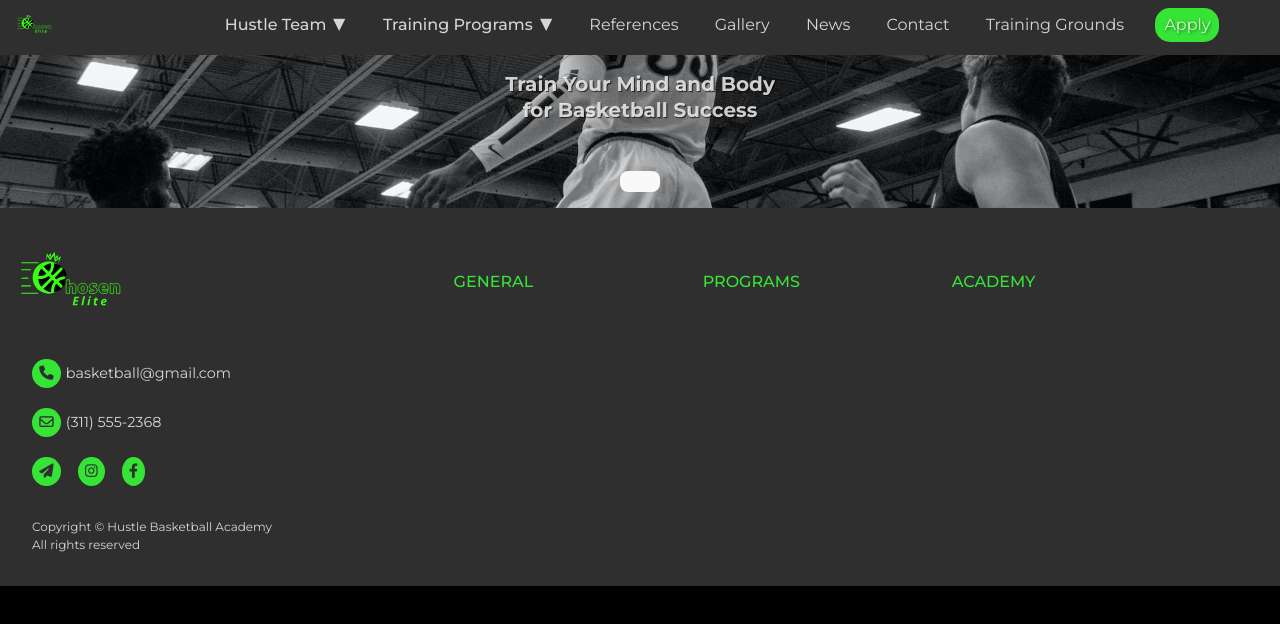
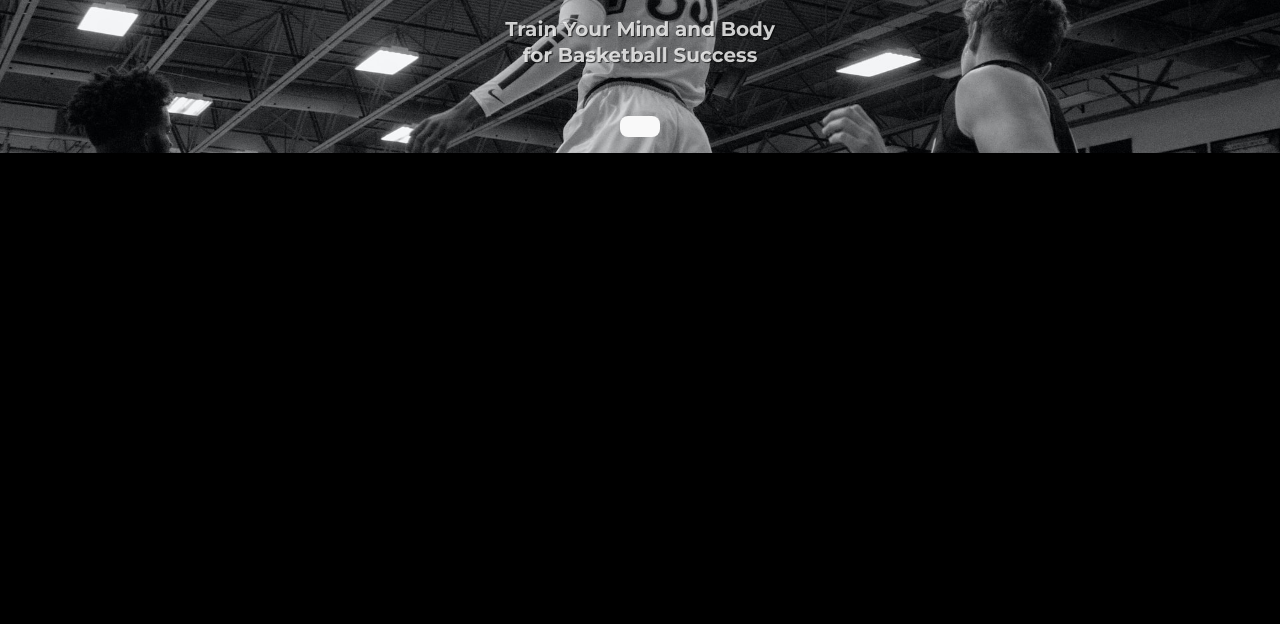
Before and after one commit to anthonyjprater/chosen-elite, a Vue app: page / in a window 1280 px wide. Shown: the top 624 px of the page. Built offline with nearby package versions, Linux system fonts and the light colour scheme.

Commit message:
main hero style

```diff
--- a/src/App.vue
+++ b/src/App.vue
@@ -1,12 +1,12 @@
 <script setup>
 // import HelloWorld from './components/HelloWorld.vue'
-import MainHeader from './components/headers/MainHeader.vue'
-import MainFooter from './components/footers/MainFooter.vue'
+// import MainHeader from './components/headers/MainHeader.vue'
+// import MainFooter from './components/footers/MainFooter.vue'
 import MainHero from './components/heros/MainHero.vue';
 </script>
 
 <template>
-  <MainHeader />
+  <!-- <MainHeader /> -->
   <MainHero />
   <!-- <div>
     <a href="https://vitejs.dev" target="_blank">
@@ -17,7 +17,7 @@ import MainHero from './components/heros/MainHero.vue';
     </a>
   </div> -->
   <!-- <HelloWorld msg="Vite + Vue" /> -->
-  <MainFooter />
+  <!-- <MainFooter /> -->
 </template>
 
 <style scoped>
--- a/src/main.js
+++ b/src/main.js
@@ -4,176 +4,188 @@ import App from './App.vue'
 
 createApp(App).mount('#app')
 
-// MENU NAVIGATION-------------------------------------------------------------------------------------------------------
-const nav = document.querySelector('.main-nav')
-const trigger = document.querySelector('.menu-trigger')
-const menu = document.querySelector('.main-nav ul')
-const footerMenu = document.querySelectorAll('.footer-sub-menu')
+// // MENU NAVIGATION-------------------------------------------------------------------------------------------------------
+// const nav = document.querySelector('.main-nav')
+// const trigger = document.querySelector('.menu-trigger')
+// const menu = document.querySelector('.main-nav ul')
+// const footerMenu = document.querySelectorAll('.footer-sub-menu')
 
-// Hide menu on open.
-menu.classList.add('hide')
+// // Hide menu on open.
+// menu.classList.add('hide')
 
-// Toggle menu open/closed.
-const toggleMenu = (status) => {
-  if (status == 'false') {
-    menu.classList.remove('hide')
-    trigger.setAttribute('aria-expanded', 'true')
-    trigger.setAttribute('aria-label', 'Close submenu.')
-  } else {
-    menu.classList.add('hide')
-    trigger.setAttribute('aria-expanded', 'false')
-    trigger.setAttribute('aria-label', 'Open submenu.')
-  }
-}
+// // Toggle menu open/closed.
+// const toggleMenu = (status) => {
+//   if (status == 'false') {
+//     menu.classList.remove('hide')
+//     trigger.setAttribute('aria-expanded', 'true')
+//     trigger.setAttribute('aria-label', 'Close submenu.')
+//   } else {
+//     menu.classList.add('hide')
+//     trigger.setAttribute('aria-expanded', 'false')
+//     trigger.setAttribute('aria-label', 'Open submenu.')
+//   }
+// }
 
-// Set initial state for the button.
-trigger.setAttribute('aria-expanded', 'false')
-trigger.setAttribute('aria-label', 'Open submenu.')
+// // Set initial state for the button.
+// trigger.setAttribute('aria-expanded', 'false')
+// trigger.setAttribute('aria-label', 'Open submenu.')
 
-// Listen for button click
-trigger.addEventListener('click', function () {
-  const status = trigger.getAttribute('aria-expanded')
-  toggleMenu(status)
-})
+// // Listen for button click
+// trigger.addEventListener('click', function () {
+//   const status = trigger.getAttribute('aria-expanded')
+//   toggleMenu(status)
+// })
 
-// Close menu when user tabs outside the menu.
-document.addEventListener('focusin', (e) => {
-  if (e.target.closest('nav') !== nav && window.innerWidth < 800) {
-    toggleMenu(true)
-  }
-})
+// // Close menu when user tabs outside the menu.
+// document.addEventListener('focusin', (e) => {
+//   if (e.target.closest('nav') !== nav && window.innerWidth < 800) {
+//     toggleMenu(true)
+//   }
+// })
 
-// Close menu when user clicks outside the menu.
-document.addEventListener('click', (e) => {
-  if (e.target.closest('nav') !== nav && window.innerWidth < 800) {
-    toggleMenu(true)
-  }
-})
+// // Close menu when user clicks outside the menu.
+// document.addEventListener('click', (e) => {
+//   if (e.target.closest('nav') !== nav && window.innerWidth < 800) {
+//     toggleMenu(true)
+//   }
+// })
 
-// UNHIDE MENU ON LARGE SCREENS
-if (window.innerWidth > 768) {
-  menu.classList.remove('hide')
-}
+// // UNHIDE MENU ON LARGE SCREENS
+// if (window.innerWidth > 768) {
+//   menu.classList.remove('hide')
+// }
 
-// SUB-MENU NAVIGATION-------------------------------------------------------------------------------
-// Find all sub-menus.
-const subMenus = document.querySelectorAll('.main-nav ul ul')
-// Find all sub-menu trigger buttons. */
-const menuTriggers = document.querySelectorAll('.sub-menu-trigger')
+// // SUB-MENU NAVIGATION-------------------------------------------------------------------------------
+// // Find all sub-menus.
+// const subMenus = document.querySelectorAll('.main-nav ul ul')
+// // Find all sub-menu trigger buttons. */
+// const menuTriggers = document.querySelectorAll('.sub-menu-trigger')
 
-// Hide all sub-menus.
-subMenus.forEach((subMenu) => {
-  subMenu.classList.add('hide')
-})
+// // Hide all sub-menus.
+// subMenus.forEach((subMenu) => {
+//   subMenu.classList.add('hide')
+// })
 
-/**
- * Toggle sub-menu open/closed.
- * @param {DOM node} parent
- * @param {boolean} status
- */
-const toggleSubMenu = (parent, status) => {
-  const trigger = parent.querySelector('button')
-  const subMenu = parent.querySelector('ul')
-  if (status == 'false') {
-    parent.classList.add('open')
-    subMenu.classList.remove('hide')
-    trigger.setAttribute('aria-expanded', 'true')
-    trigger.setAttribute('aria-label', 'Close news menu.')
-  } else {
-    parent.classList.remove('open')
-    subMenu.classList.add('hide')
-    trigger.setAttribute('aria-expanded', 'false')
-    trigger.setAttribute('aria-label', 'Open news menu.')
-  }
-}
+// /**
+//  * Toggle sub-menu open/closed.
+//  * @param {DOM node} parent
+//  * @param {boolean} status
+//  */
+// const toggleSubMenu = (parent, status) => {
+//   const trigger = parent.querySelector('button')
+//   const subMenu = parent.querySelector('ul')
+//   if (status == 'false') {
+//     parent.classList.add('open')
+//     subMenu.classList.remove('hide')
+//     trigger.setAttribute('aria-expanded', 'true')
+//     trigger.setAttribute('aria-label', 'Close news menu.')
+//   } else {
+//     parent.classList.remove('open')
+//     subMenu.classList.add('hide')
+//     trigger.setAttribute('aria-expanded', 'false')
+//     trigger.setAttribute('aria-label', 'Open news menu.')
+//   }
+// }
 
-// For each trigger button:
-// - add a down-arrow
-// - set aria attributes
-// - add event listener
-menuTriggers.forEach((trigger) => {
-  trigger.classList.add('sub')
-  trigger.setAttribute('aria-expanded', 'false')
-  trigger.setAttribute('aria-label', 'Open news menu.')
-  trigger.addEventListener('click', function () {
-    const parent = trigger.parentElement
-    const status = trigger.getAttribute('aria-expanded')
-    toggleSubMenu(parent, status)
-  })
-})
+// // For each trigger button:
+// // - add a down-arrow
+// // - set aria attributes
+// // - add event listener
+// menuTriggers.forEach((trigger) => {
+//   trigger.classList.add('sub')
+//   trigger.setAttribute('aria-expanded', 'false')
+//   trigger.setAttribute('aria-label', 'Open news menu.')
+//   trigger.addEventListener('click', function () {
+//     const parent = trigger.parentElement
+//     const status = trigger.getAttribute('aria-expanded')
+//     toggleSubMenu(parent, status)
+//   })
+// })
 
-// Close sub-menus when user tabs outside menu.
-document.addEventListener('focusin', (e) => {
-  let currentSubMenu = document.querySelector('.open')
-  if (
-    currentSubMenu &&
-    e.target.closest('.has-sub-menu') !== currentSubMenu &&
-    window.innerWidth < 768
-  ) {
-    toggleSubMenu(currentSubMenu, true)
-  }
-})
+// // Close sub-menus when user tabs outside menu.
+// document.addEventListener('focusin', (e) => {
+//   let currentSubMenu = document.querySelector('.open')
+//   if (
+//     currentSubMenu &&
+//     e.target.closest('.has-sub-menu') !== currentSubMenu &&
+//     window.innerWidth < 768
+//   ) {
+//     toggleSubMenu(currentSubMenu, true)
+//   }
+// })
 
-// Close sub-menus when user clicks outside menu.
-document.addEventListener('click', (e) => {
-  let currentSubMenu = document.querySelector('.open')
-  if (
-    currentSubMenu &&
-    e.target.closest('.has-sub-menu') !== currentSubMenu &&
-    window.innerWidth < 768
-  ) {
-    toggleSubMenu(currentSubMenu, true)
-  }
-})
+// // Close sub-menus when user clicks outside menu.
+// document.addEventListener('click', (e) => {
+//   let currentSubMenu = document.querySelector('.open')
+//   if (
+//     currentSubMenu &&
+//     e.target.closest('.has-sub-menu') !== currentSubMenu &&
+//     window.innerWidth < 768
+//   ) {
+//     toggleSubMenu(currentSubMenu, true)
+//   }
+// })
 
-// FOOTER NAVIGATION-------------------------------------------------------------------
-const footerSubMenus = document.querySelectorAll('.footer-nav ul ul')
-// Find all sub-menu trigger buttons. */
-const footerMenuTriggers = document.querySelectorAll('.footer-nav-trigger')
+// // FOOTER NAVIGATION-------------------------------------------------------------------
+// const footerSubMenus = document.querySelectorAll('.footer-nav ul ul')
+// // Find all sub-menu trigger buttons. */
+// const footerMenuTriggers = document.querySelectorAll('.footer-nav-trigger')
 
-// Hide all sub-menus.
-footerSubMenus.forEach((subMenu) => {
-  subMenu.classList.add('hide')
-})
+// // Hide all sub-menus.
+// footerSubMenus.forEach((subMenu) => {
+//   subMenu.classList.add('hide')
+// })
 
-/**
- * Toggle sub-menu open/closed.
- * @param {DOM node} parent
- * @param {boolean} status
- */
-const toggleFooterSubMenu = (parent, status) => {
-  const trigger = parent.querySelector('button')
-  const subMenu = parent.querySelector('ul')
-  if (status == 'false') {
-    parent.classList.add('open')
-    subMenu.classList.remove('hide')
-    trigger.setAttribute('aria-expanded', 'true')
-    trigger.setAttribute('aria-label', 'Close news menu.')
-  } else {
-    parent.classList.remove('open')
-    subMenu.classList.add('hide')
-    trigger.setAttribute('aria-expanded', 'false')
-    trigger.setAttribute('aria-label', 'Open news menu.')
-  }
-}
+// /**
+//  * Toggle sub-menu open/closed.
+//  * @param {DOM node} parent
+//  * @param {boolean} status
+//  */
+// const toggleFooterSubMenu = (parent, status) => {
+//   const trigger = parent.querySelector('button')
+//   const subMenu = parent.querySelector('ul')
+//   if (status == 'false') {
+//     parent.classList.add('open')
+//     subMenu.classList.remove('hide')
+//     trigger.setAttribute('aria-expanded', 'true')
+//     trigger.setAttribute('aria-label', 'Close news menu.')
+//   } else {
+//     parent.classList.remove('open')
+//     subMenu.classList.add('hide')
+//     trigger.setAttribute('aria-expanded', 'false')
+//     trigger.setAttribute('aria-label', 'Open news menu.')
+//   }
+// }
 
-// For each trigger button:
-// - add a down-arrow
-// - set aria attributes
-// - add event listener
-footerMenuTriggers.forEach((trigger) => {
-  trigger.classList.add('sub')
-  trigger.setAttribute('aria-expanded', 'false')
-  trigger.setAttribute('aria-label', 'Open news menu.')
-  trigger.addEventListener('click', function () {
-    const parent = trigger.parentElement
-    const status = trigger.getAttribute('aria-expanded')
-    toggleFooterSubMenu(parent, status)
-  })
-})
+// // For each trigger button:
+// // - add a down-arrow
+// // - set aria attributes
+// // - add event listener
+// footerMenuTriggers.forEach((trigger) => {
+//   trigger.classList.add('sub')
+//   trigger.setAttribute('aria-expanded', 'false')
+//   trigger.setAttribute('aria-label', 'Open news menu.')
+//   trigger.addEventListener('click', function () {
+//     const parent = trigger.parentElement
+//     const status = trigger.getAttribute('aria-expanded')
+//     toggleFooterSubMenu(parent, status)
+//   })
+// })
 
-// Close sub-menus when user tabs outside menu.
-// document.addEventListener('focusin', (e) => {
+// // Close sub-menus when user tabs outside menu.
+// // document.addEventListener('focusin', (e) => {
+// //   let currentSubMenu = document.querySelector('.open')
+// //   if (
+// //     currentSubMenu &&
+// //     e.target.closest('.has-sub-menu') !== currentSubMenu &&
+// //     window.innerWidth < 768
+// //   ) {
+// //     toggleFooterSubMenu(currentSubMenu, true)
+// //   }
+// // })
+
+// // Close sub-menus when user clicks outside menu.
+// document.addEventListener('click', (e) => {
 //   let currentSubMenu = document.querySelector('.open')
 //   if (
 //     currentSubMenu &&
@@ -184,31 +196,19 @@ footerMenuTriggers.forEach((trigger) => {
 //   }
 // })
 
-// Close sub-menus when user clicks outside menu.
-document.addEventListener('click', (e) => {
-  let currentSubMenu = document.querySelector('.open')
-  if (
-    currentSubMenu &&
-    e.target.closest('.has-sub-menu') !== currentSubMenu &&
-    window.innerWidth < 768
-  ) {
-    toggleFooterSubMenu(currentSubMenu, true)
-  }
-})
+// // footerMenu.forEach((subMenu) => {
+// //   if (window.innerWidth > 768) {
+// //     subMenu.classList.remove('hide')
+// //   }
+// // })
 
-// footerMenu.forEach((subMenu) => {
-//   if (window.innerWidth > 768) {
-//     subMenu.classList.remove('hide')
-//   }
-// })
+// function reportWindowSize() {
+//   footerMenu.forEach((subMenu) => {
+//     // if (window.innerWidth > 768) {
+//     //   subMenu.classList.remove('hide')
+//     // }
+//     window.innerWidth > 768 ? subMenu.classList.remove('.hide') : subMenu.classList.add('.hide')
+//   })
+// }
 
-function reportWindowSize() {
-  footerMenu.forEach((subMenu) => {
-    // if (window.innerWidth > 768) {
-    //   subMenu.classList.remove('hide')
-    // }
-    window.innerWidth > 768 ? subMenu.classList.remove('.hide') : subMenu.classList.add('.hide')
-  })
-}
-
-window.onresize = reportWindowSize
+// window.onresize = reportWindowSize
```
